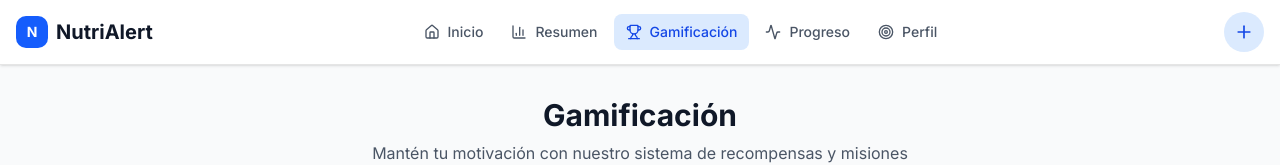
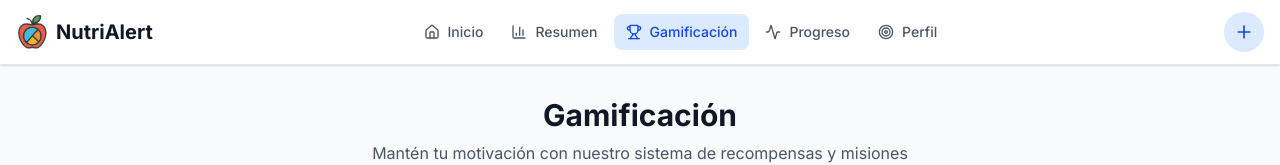
Before and after one commit to Alankke/Nutri-alert, a Next.js app: page /gamificacion in a window 1280 px wide. Shown: the top 165 px of the page. Built offline with nearby package versions, Linux system fonts and the light colour scheme.

Commit message:
feat: logo

```diff
--- a/src/components/navigation.tsx
+++ b/src/components/navigation.tsx
@@ -4,6 +4,7 @@
 import { usePathname } from "next/navigation"
 import { cn } from "@/lib/utils"
 import { Activity, BarChart3, Calendar, Home, Plus, Target, Trophy, Users } from "lucide-react"
+import Image from "next/image"
 
 const navigation = [
   { name: "Inicio", href: "/", icon: Home },
@@ -29,9 +30,7 @@
           {/* Logo a la izquierda */}
           <div className="flex items-center">
             <Link href="/" className="flex items-center space-x-2">
-              <div className="w-8 h-8 bg-blue-600 rounded-lg flex items-center justify-center">
-                <span className="text-white font-bold text-sm">N</span>
-              </div>
+              <Image src="/NutriAlert.png" alt="NutriAlert" width={32} height={32} />
               <span className="text-xl font-bold text-gray-900">NutriAlert</span>
             </Link>
           </div>
```
